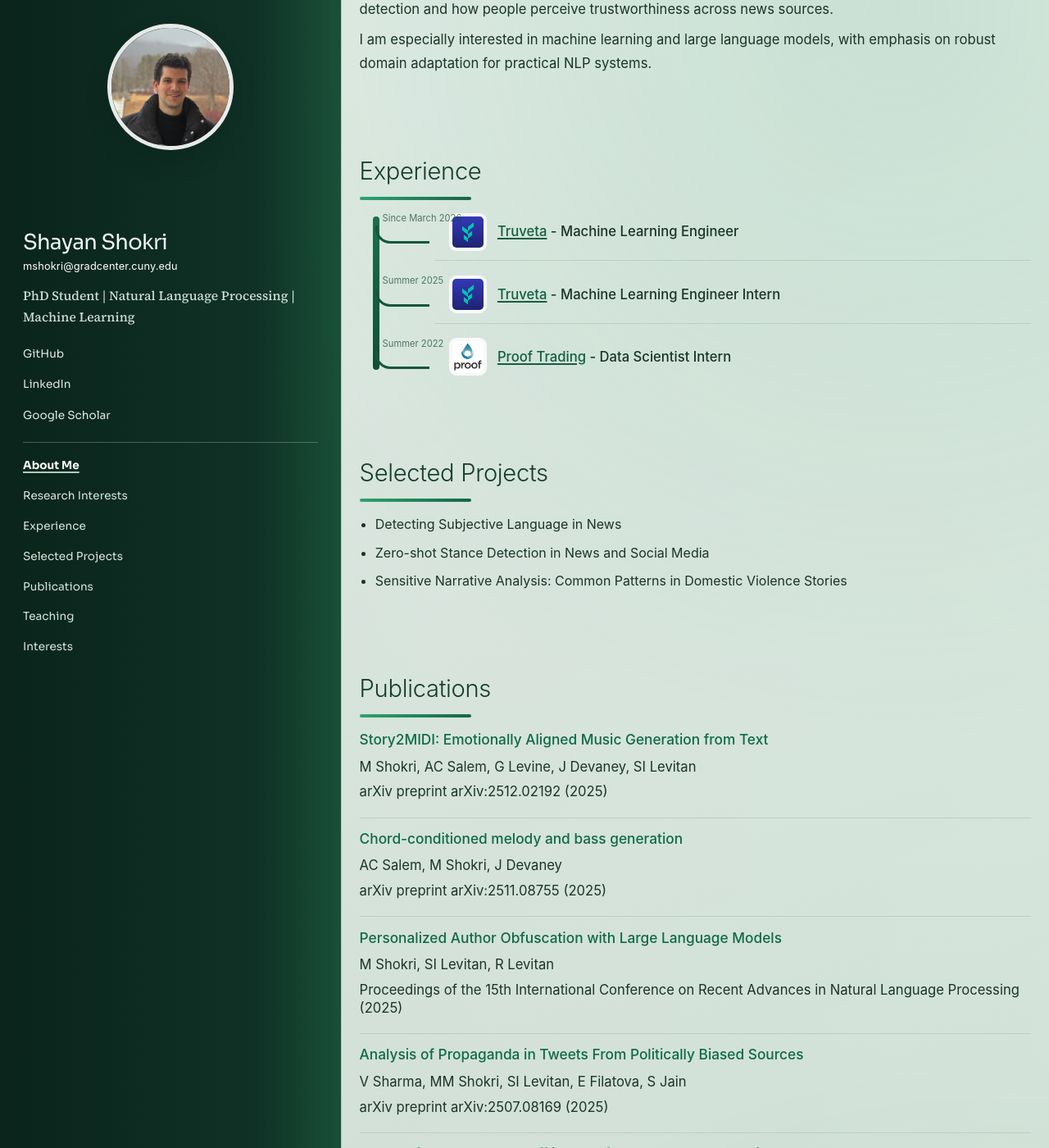
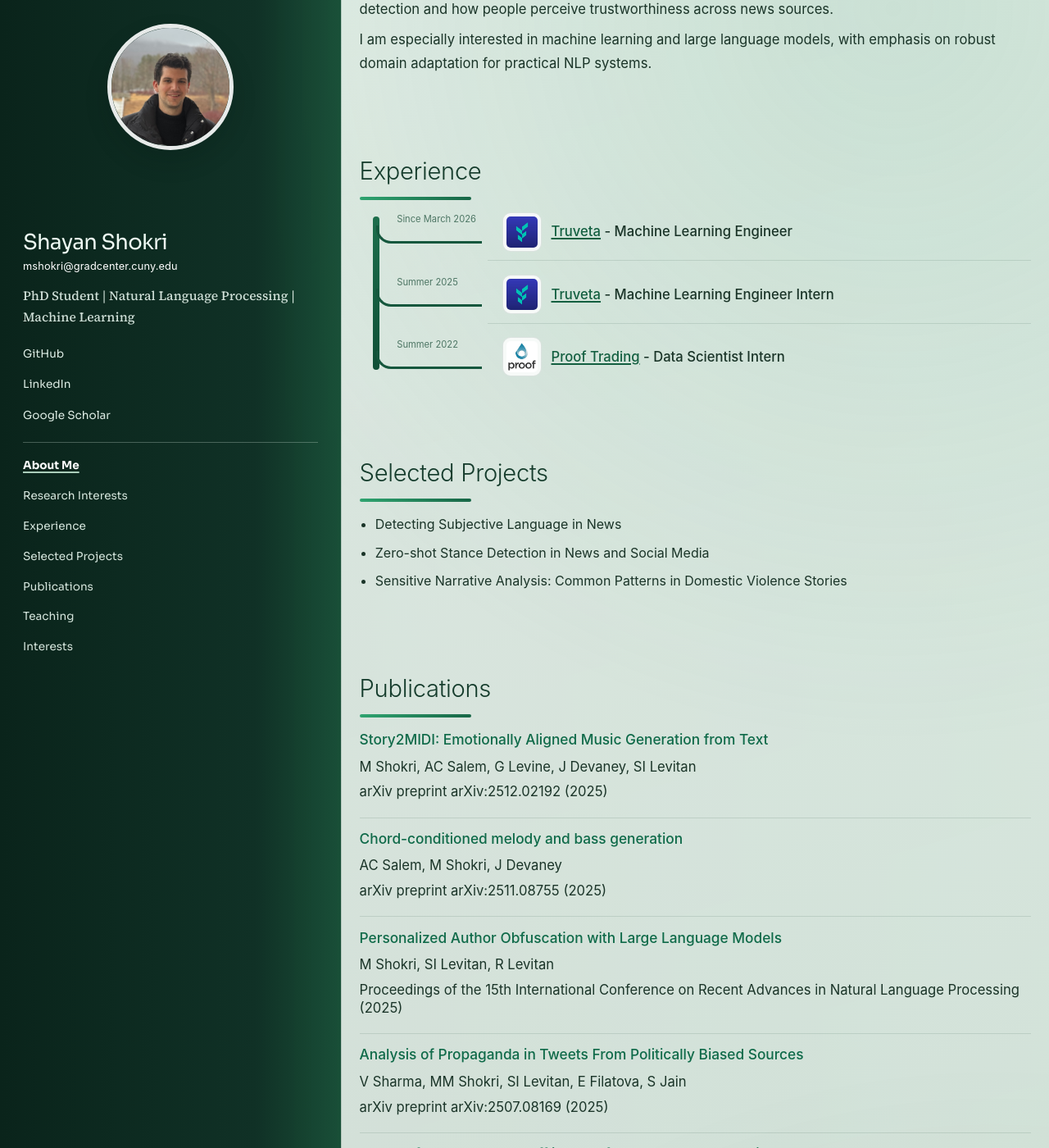
Before and after one commit to shaayaansh/shaayaansh.github.io, a Jekyll site: the page built from index.md, in a window 1280 px wide and 1400 px high, scrolled down 507 px. Shown: the whole window at 82% size. Built offline with Jekyll 4.4.1, drawn with Linux system fonts in a browser that asks for light colours.

Commit message:
Extend experience branches and reposition date labels

```diff
--- a/assets/css/custom.css
+++ b/assets/css/custom.css
@@ -330,7 +330,7 @@ body {
   gap: 1.05rem;
   margin: 0.65rem 0 0.6rem;
   position: relative;
-  padding-left: 5.7rem;
+  padding-left: 9.8rem;
 }
 
 .experience-list::before {
@@ -357,9 +357,9 @@ body {
 .experience-item::before {
   content: "";
   position: absolute;
-  left: -4.5rem;
+  left: -8.55rem;
   top: 1.05rem;
-  width: 3.95rem;
+  width: 7.9rem;
   height: 1.18rem;
   border-left: 3px solid #15573d;
   border-bottom: 3px solid #15573d;
@@ -368,8 +368,8 @@ body {
 
 .experience-branch-date {
   position: absolute;
-  left: -3.95rem;
-  top: 0.08rem;
+  left: -6.95rem;
+  top: 0.16rem;
   font-size: 0.7rem;
   line-height: 1.2;
   color: rgba(20, 71, 50, 0.7);
```
